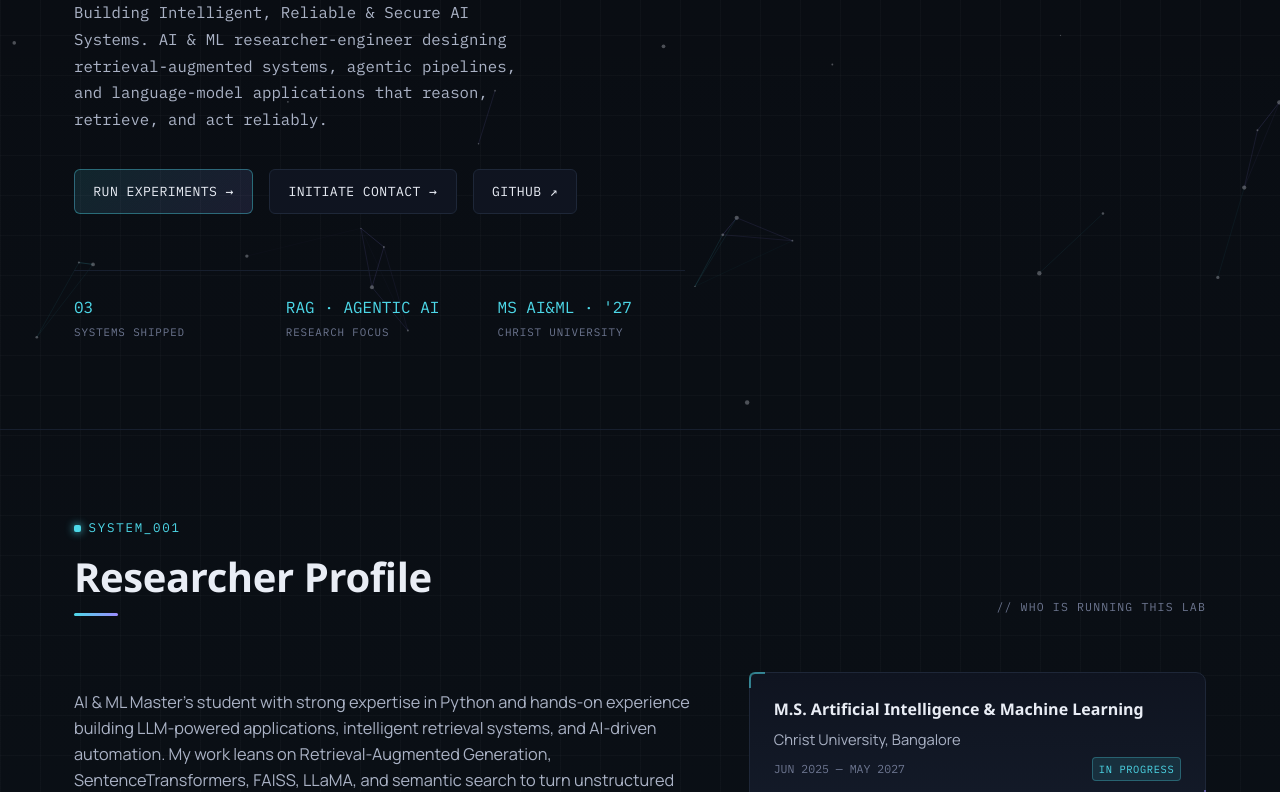
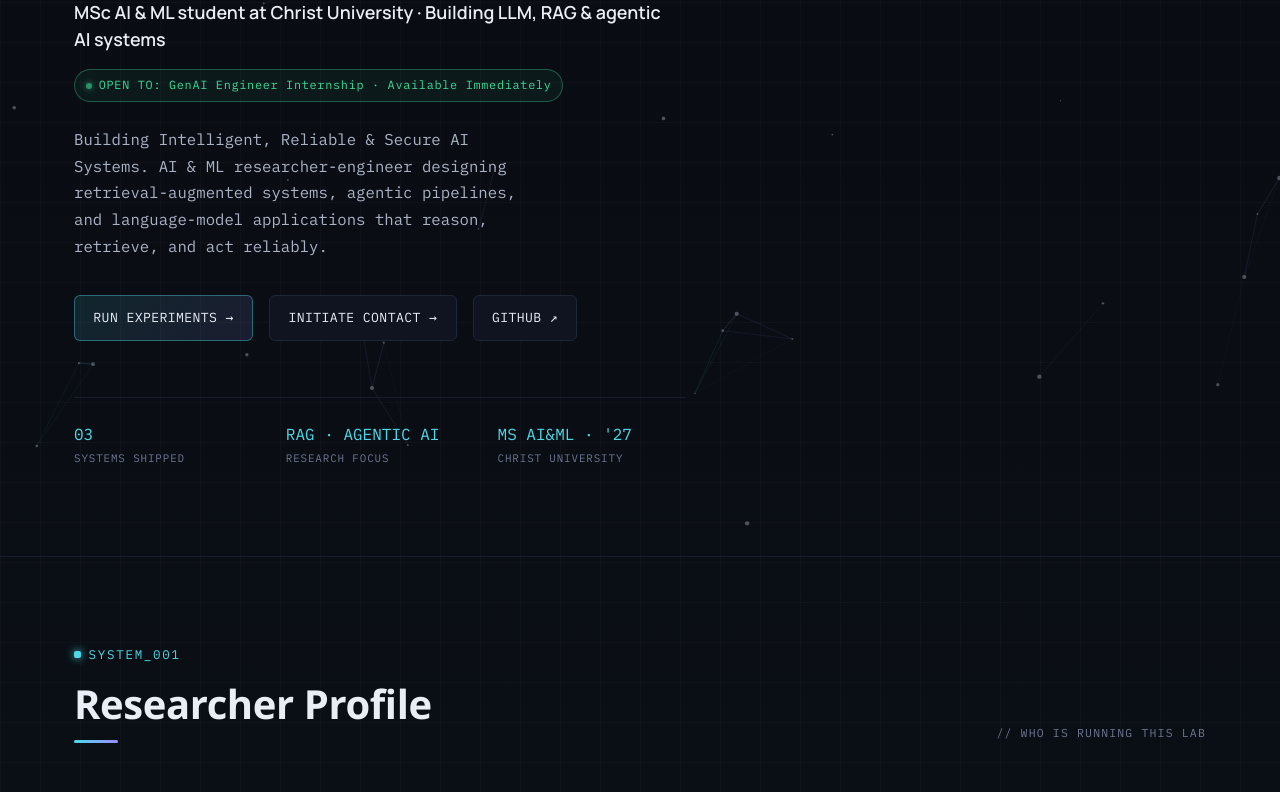
Before and after one commit to Indra-2004/jobportfolio, a plain HTML site: page index.html in a window 1280 px wide. Shown: the part 475-1267 px from the top of the page. Drawn offline with Linux system fonts and the light colour scheme; a web font is replaced by a local one.

Commit message:
Add pitch line and availability badge to hero
Co-Authored-By: Claude Opus 5.5 <noreply@anthropic.com>

```diff
--- a/index.html
+++ b/index.html
@@ -152,6 +152,9 @@
   .hero-name{ font-size:var(--fs-hero); max-width:14ch; line-height:1.06; }
   .hero-name .accent{ background:linear-gradient(100deg, var(--cyan), var(--violet)); -webkit-background-clip:text; background-clip:text; color:transparent; }
   .hero-sub{ max-width:50ch; font-size:.98rem; line-height:1.7; margin:var(--space-4) 0 var(--space-5); color:var(--text-dim); }
+  .hero-pitch{ font-size:1.12rem; font-weight:600; line-height:1.5; color:var(--text); margin:var(--space-4) 0 var(--space-3); max-width:52ch; }
+  .hero-open{ display:inline-flex; align-items:center; gap:.6em; font-size:.74rem; letter-spacing:.06em; color:var(--green); border:1px solid rgba(61,220,151,0.35); background:rgba(61,220,151,0.06); padding:.5em .9em; border-radius:999px; }
+  .hero-pitch + .hero-open + .hero-sub{ margin-top:var(--space-4); }
   .hero-ctas{ display:flex; gap:var(--space-3); flex-wrap:wrap; margin-bottom:var(--space-6); }
   .hero-stats{ display:grid; grid-template-columns:repeat(3,minmax(140px,1fr)); gap:var(--space-4); max-width:640px; border-top:1px solid var(--border-soft); padding-top:var(--space-4); }
   .stat-num{ font-family:var(--font-mono); font-size:1rem; color:var(--cyan); font-variant-numeric:tabular-nums; }
@@ -401,6 +404,8 @@
         <div class="hero-text">
           <div class="eyebrow mono">LAB_01 &middot; IDENTITY_VERIFIED</div>
           <h1 class="hero-name">INDRASENA REDDY<br><span class="accent">VENNAPOOSA</span></h1>
+          <p class="hero-pitch">MSc AI &amp; ML student at Christ University &middot; Building LLM, RAG &amp; agentic AI systems</p>
+          <div class="hero-open mono"><span class="status-dot"></span>OPEN TO: GenAI Engineer Internship &middot; Available Immediately</div>
           <p class="hero-sub mono">Building Intelligent, Reliable &amp; Secure AI Systems. AI &amp; ML researcher-engineer designing retrieval-augmented systems, agentic pipelines, and language-model applications that reason, retrieve, and act reliably.</p>
           <div class="hero-ctas">
             <a class="btn btn-primary mono" href="#experiments">RUN EXPERIMENTS →</a>
```
